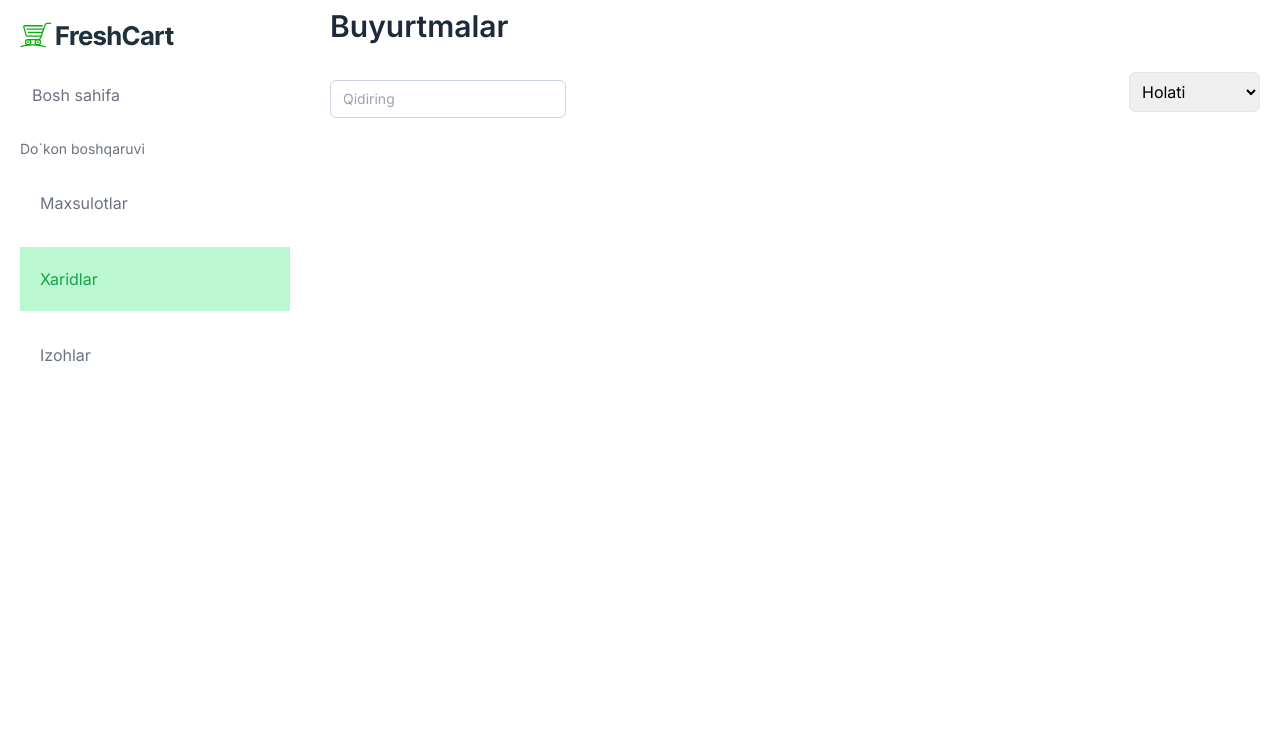
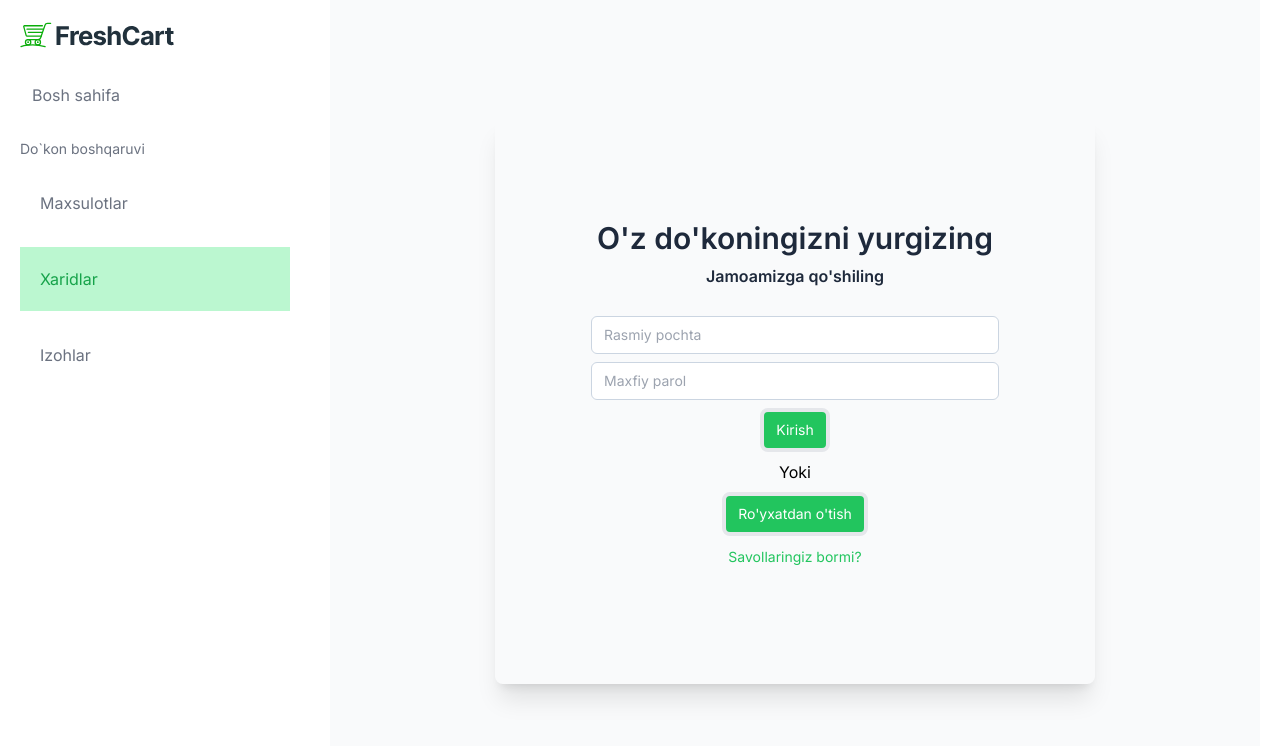
Before and after one commit to sanjarbek-ismatov/freshcart, a Next.js app in the folder client/: page /dashboard/orders in a window 1280 px wide. Shown: the top 746 px of the page. Built offline with nearby package versions, Linux system fonts and the light colour scheme; no server answers; some icons are missing.

Commit message:
client: dashboard auth

```diff
--- a/client/app/(control)/dashboard/auth/components/Link/index.tsx
+++ b/client/app/(control)/dashboard/auth/components/Link/index.tsx
@@ -4,7 +4,7 @@ import FormParser from "@/app/utils/formParser";
 import { useVendorLoginMutation } from "@/store/api/ecommerce";
 import { useRouter } from "next/navigation";
 
-function LinkComponent() {
+function AuthComponent() {
   const formParser = new FormParser();
   const [login, { isLoading }] = useVendorLoginMutation();
   const router = useRouter();
@@ -60,4 +60,4 @@ function LinkComponent() {
   );
 }
 
-export default LinkComponent;
+export default AuthComponent;
--- a/client/app/(control)/dashboard/auth/page.tsx
+++ b/client/app/(control)/dashboard/auth/page.tsx
@@ -2,18 +2,7 @@ import { LinkComponent } from "@/app/(control)/dashboard/auth/components";
 import React from "react";
 
 function AuthPage() {
-  return (
-    <div>
-      {/*<BreadCrumb*/}
-      {/*  path={[*/}
-      {/*    { title: "Uy", path: "/" },*/}
-      {/*    { title: "Sotuvchi", path: "/vv" },*/}
-      {/*    { title: "Autentifikatsiya", path: "/vv/auth" },*/}
-      {/*  ]}*/}
-      {/*/>*/}
-      <LinkComponent />
-    </div>
-  );
+  return <LinkComponent />;
 }
 
 export default AuthPage;
--- a/client/app/(control)/dashboard/components/Navbar/index.tsx
+++ b/client/app/(control)/dashboard/components/Navbar/index.tsx
@@ -13,11 +13,11 @@ import { useChangeStatusMutation } from "@/store/api/ecommerce";
 import { useUrlContext } from "@/app/context";
 
 function Navbar({
-  details: { vendor, orders },
+  details,
   isLoading,
   refetch,
 }: {
-  details: VendorWithOrders;
+  details?: VendorWithOrders;
   isLoading: boolean;
   refetch: any;
 }) {
@@ -33,8 +33,8 @@ function Navbar({
   );
 
   const pendingOrders = useMemo(
-    () => orders.filter((e) => e.status === "pending"),
-    [orders],
+    () => details?.orders.filter((e) => e.status === "pending"),
+    [details?.orders],
   );
   useEffect(() => {
     ref.current?.addEventListener("click", function (e) {
@@ -51,7 +51,7 @@ function Navbar({
         <nav className="flex items-center">
           <MenuButton
             child={
-              <Badge onClick={handleClick} length={pendingOrders.length}>
+              <Badge onClick={handleClick} length={pendingOrders?.length || 0}>
                 <i className="fa-solid fa-bell text-xl"></i>
               </Badge>
             }
@@ -59,8 +59,8 @@ function Navbar({
             isThereOwnIcon
             ref={ref}
           >
-            {pendingOrders.length ? (
-              pendingOrders.map((e, i) => (
+            {pendingOrders?.length ? (
+              pendingOrders?.map((e, i) => (
                 <MenuItem key={i}>
                   <h4 className="text-slate-800 text-2xl font-semibold">
                     {e.productId.name}
@@ -98,7 +98,7 @@ function Navbar({
           </MenuButton>
           <Image
             className="w-12 h-12 rounded-full ml-5"
-            src={`${url}/files/image/${vendor?.image}`}
+            src={`${url}/files/image/${details?.vendor?.image}`}
             height={50}
             width={50}
             alt="Profile"
--- a/client/app/(control)/dashboard/layout.tsx
+++ b/client/app/(control)/dashboard/layout.tsx
@@ -2,17 +2,20 @@
 import { ReactNode } from "react";
 import { Navbar, PanelNavigation } from "@components/dashboard";
 import { useGetControllerInfoQuery } from "@/store/api/ecommerce";
+import { useAuth } from "@/app/hooks/useAuth";
+import AuthComponent from "@/app/(control)/dashboard/auth/components/Link";
 
 function VendorDashboardLayout({ children }: { children: ReactNode }) {
   const { data, refetch, isFetching } = useGetControllerInfoQuery();
+  const auth = useAuth("vendor");
   return (
     <div className="flex">
       <PanelNavigation />
       <main className="w-full px-5">
-        {data && (
+        {auth && (
           <Navbar isLoading={isFetching} refetch={refetch} details={data} />
         )}
-        {children}
+        {auth ? children : <AuthComponent />}
       </main>
     </div>
   );
--- a/client/app/(control)/dashboard/page.tsx
+++ b/client/app/(control)/dashboard/page.tsx
@@ -1,14 +1,11 @@
 "use client";
 import { Main } from "@components/dashboard";
 import { useAuth } from "@/app/hooks/useAuth";
-import { useRouter } from "next/navigation";
 import { useGetControllerInfoQuery } from "@/store/api/ecommerce";
 
 function VendorDashboardPage() {
   const auth = useAuth("vendor");
-  const { data } = useGetControllerInfoQuery();
-  const router = useRouter();
-  // if (!auth) router.replace("/dashboard/auth/login");
+  const { data, isLoading } = useGetControllerInfoQuery();
   return <Main data={data} />;
 }
 
```
